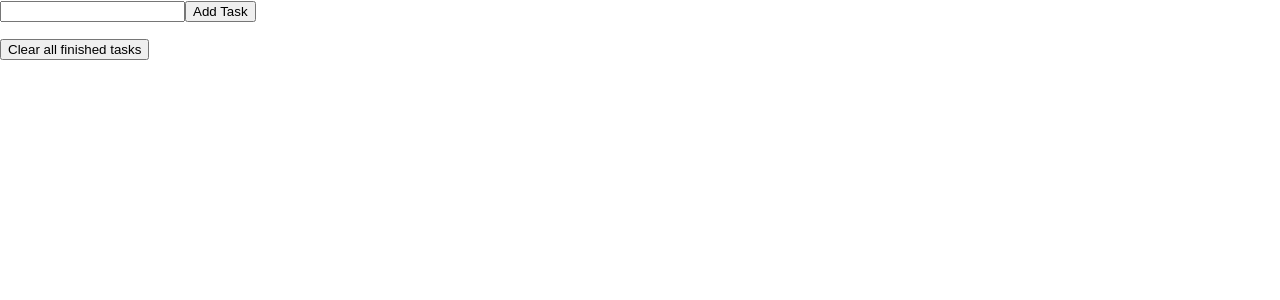
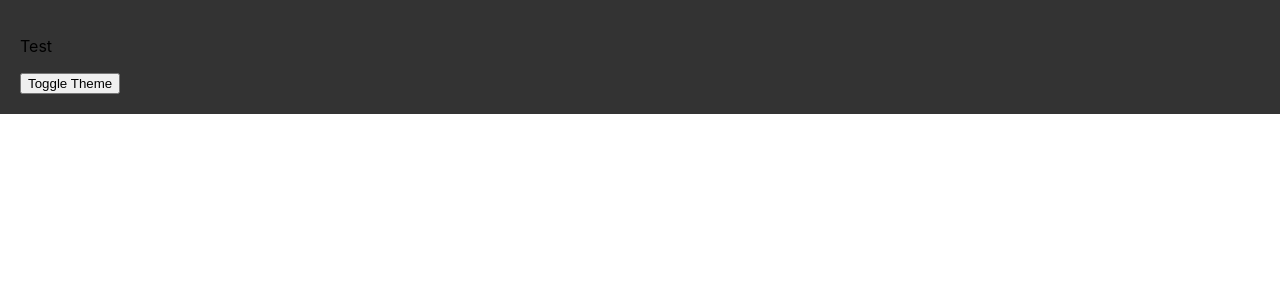
Before and after one commit to Deslol/react-playground, a React (Create React App) app: page / in a window 1280 px wide. Shown: the top 300 px of the page. Built offline with nearby package versions, Linux system fonts and the light colour scheme.

Commit message:
Finishing useContext challenge

```diff
--- a/src/App.tsx
+++ b/src/App.tsx
@@ -1,4 +1,7 @@
-import React, {useReducer} from 'react';
+import React, {createContext, useEffect, useReducer, useState} from 'react';
+import TestComponent from "./TestComponent";
+
+export const ThemeContext = createContext('light')
 
 function App() {
     /* Challenge 1 */
@@ -35,59 +38,84 @@ function App() {
     // const [state, dispatch] = useReducer(reducer, initialState)
 
     /* Challenge 2 - Task list */
-    interface TODOList {
-        input: string;
-        tasks: Task[];
+    // interface TODOList {
+    //     input: string;
+    //     tasks: Task[];
+    // }
+    //
+    // type Action =
+    //     { type: "setInput", payload: string }
+    //     | { type: "addTask" }
+    //     | { type: "toggleTask", payload: number }
+    //     | { type: "deleteTask", payload: number }
+    //     | { type: "clearDone" }
+    //
+    // interface Task {
+    //     id: number,
+    //     text: string,
+    //     done: boolean
+    // }
+    //
+    // const initialState = {
+    //     input: "",
+    //     tasks: []
+    // }
+    //
+    // function init(initState: TODOList): TODOList {
+    //     const saved = localStorage.getItem("tasks")
+    //     return {
+    //         ...initState, tasks: saved ? JSON.parse(saved) : []
+    //     }
+    // }
+    //
+    // function reducer(state: TODOList, action: Action) {
+    //     switch (action.type) {
+    //         case "setInput":
+    //             return {...state, input: action.payload};
+    //         case "addTask":
+    //             const newTask = {
+    //                 id: Date.now(),
+    //                 text: state.input,
+    //                 done: false
+    //             }
+    //             return {tasks: [...state.tasks, newTask], input: ""};
+    //         case "toggleTask":
+    //             const newTasks = state.tasks.map(task => action.payload === task.id ? {
+    //                 ...task,
+    //                 done: !task.done
+    //             } : task)
+    //             return {tasks: newTasks, input: state.input};
+    //         case "deleteTask":
+    //             return {tasks: state.tasks.filter((task) => action.payload !== task.id), input: state.input};
+    //         case "clearDone":
+    //             return {tasks: state.tasks.filter((task) => !task.done), input: state.input};
+    //         default:
+    //             return state;
+    //     }
+    // }
+    //
+    // const [state, dispatch] = useReducer(reducer, initialState, init)
+    //
+    // useEffect(() => {
+    //     localStorage.setItem("tasks", JSON.stringify(state.tasks))
+    // }, [state.tasks])
+
+    const [theme, setTheme] = useState('dark')
+
+    const toggleThemeHandler = () => {
+        setTheme((prevTheme) => {
+            return prevTheme === 'dark' ? 'light' : 'dark'
+        })
     }
-
-    type Action =
-        { type: "setInput", payload: string }
-        | { type: "addTask" }
-        | { type: "toggleTask", payload: number }
-        | { type: "deleteTask", payload: number }
-        | { type: "clearDone" }
-
-    interface Task {
-        id: number,
-        text: string,
-        done: boolean
-    }
-
-    const initialState = {
-        input: "",
-        tasks: []
-    }
-
-    function reducer(state: TODOList, action: Action) {
-        switch (action.type) {
-            case "setInput":
-                return {...state, input: action.payload};
-            case "addTask":
-                const newTask = {
-                    id: Date.now(),
-                    text: state.input,
-                    done: false
-                }
-                return {tasks: [...state.tasks, newTask], input: ""};
-            case "toggleTask":
-                const newTasks = state.tasks.map(task => action.payload === task.id ? {
-                    ...task,
-                    done: !task.done
-                } : task)
-                return {tasks: newTasks, input: state.input};
-            case "deleteTask":
-                return {tasks: state.tasks.filter((task) => action.payload !== task.id), input: state.input};
-            case "clearDone":
-                return {tasks: state.tasks.filter((task) => !task.done), input: state.input};
-            default:
-                return state;
-        }
-    }
-
-    const [state, dispatch] = useReducer(reducer, initialState)
 
     return (
         <div className="revise-container">
+
+            <ThemeContext.Provider value={theme}>
+                <TestComponent>
+                    <button onClick={toggleThemeHandler}>Toggle Theme</button>
+                </TestComponent>
+            </ThemeContext.Provider>
             {/*    Challenge 1   */}
             {/*    <button onClick={() => dispatch({type: "increment"})}>+</button>*/}
             {/*    <p>{state.count}</p>*/}
@@ -98,27 +126,27 @@ function App() {
             {/*    payload: Number(e.target.value)*/}
             {/*})}/>*/}
             { /* Challenge 2 */}
-            <input type="text" value={state.input}
-                   onChange={(e) => dispatch({type: "setInput", payload: e.target.value})}/>
-            <button onClick={() => dispatch({type: "addTask"})}>Add Task</button>
+            {/*<input type="text" value={state.input}*/}
+            {/*       onChange={(e) => dispatch({type: "setInput", payload: e.target.value})}/>*/}
+            {/*<button onClick={() => dispatch({type: "addTask"})}>Add Task</button>*/}
 
-            <ul>
-                {state.tasks.map((task) => {
-                    return (
-                        <li>
-                            <p>{task.text}</p>
-                            <input type="checkbox" checked={task.done}
-                                   onChange={() => dispatch({type: "toggleTask", payload: task.id})}/>
-                            <button onClick={() => dispatch({type: "deleteTask", payload: task.id})}>Delete Task
-                            </button>
-                        </li>
+            {/*<ul>*/}
+            {/*    {state.tasks.map((task) => {*/}
+            {/*        return (*/}
+            {/*            <li key={task.id}>*/}
+            {/*                <p>{task.text}</p>*/}
+            {/*                <input type="checkbox" checked={task.done}*/}
+            {/*                       onChange={() => dispatch({type: "toggleTask", payload: task.id})}/>*/}
+            {/*                <button onClick={() => dispatch({type: "deleteTask", payload: task.id})}>Delete Task*/}
+            {/*                </button>*/}
+            {/*            </li>*/}
 
-                    )
-                })}
-            </ul>
+            {/*        )*/}
+            {/*    })}*/}
+            {/*</ul>*/}
 
 
-            <button onClick={() => dispatch({type: "clearDone"})}>Clear all finished tasks</button>
+            {/*<button onClick={() => dispatch({type: "clearDone"})}>Clear all finished tasks</button>*/}
         </div>
     );
 }
--- /dev/null
+++ b/src/TestComponent.tsx
@@ -0,0 +1,22 @@
+import React, {useContext} from "react";
+import {ThemeContext} from './App'
+
+export default function TestComponent({children}: { children?: React.ReactNode }) {
+    const theme = useContext(ThemeContext)
+
+    const style = {
+        "padding": "20px",
+        backgroundColor: theme === 'dark' ? "#333" : "#ccc",
+        textColor: theme ? "#ccc" : "#333"
+    }
+
+
+    return (
+        <div style={
+            style
+        }>
+            <p>Test</p>
+            {children}
+        </div>
+    )
+}
```
